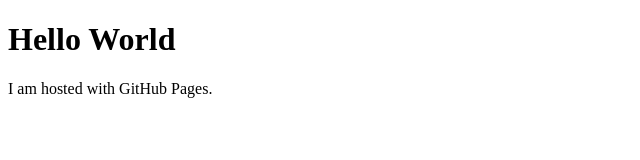
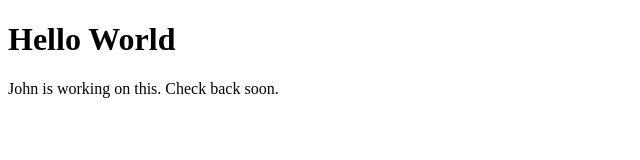
Before and after one commit to hkfuneralflower/hkfuneralflower.github.io, a plain HTML site: page index.html in a window 1280 px wide. Shown: the whole page, without its empty margins (0-640 px from the left). Drawn offline with Linux system fonts and the light colour scheme.

Commit message:
202302121501

```diff
--- a/index.html
+++ b/index.html
@@ -2,6 +2,6 @@
 <html>
 <body>
 <h1>Hello World</h1>
-<p>I am hosted with GitHub Pages.</p>
+<p>John is working on this. Check back soon.</p>
 </body>
 </html>
```
